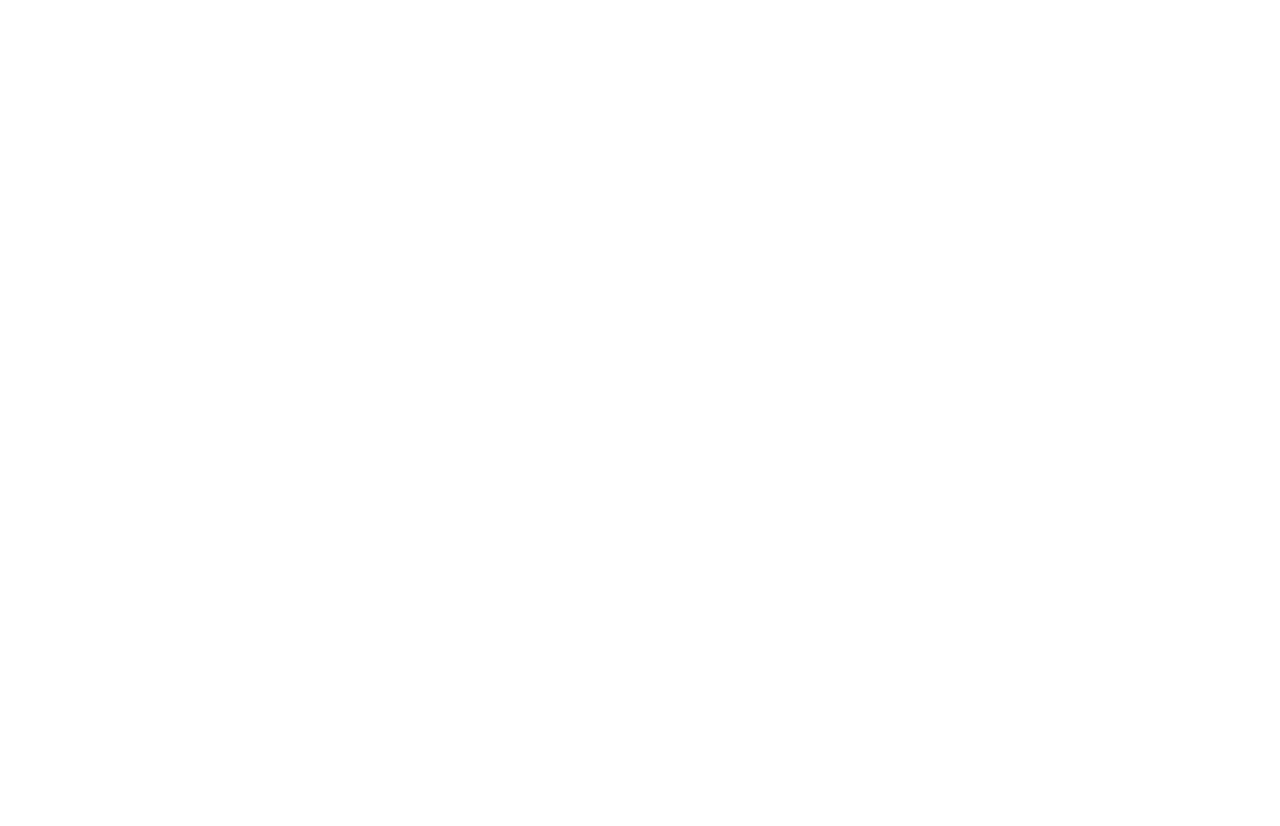
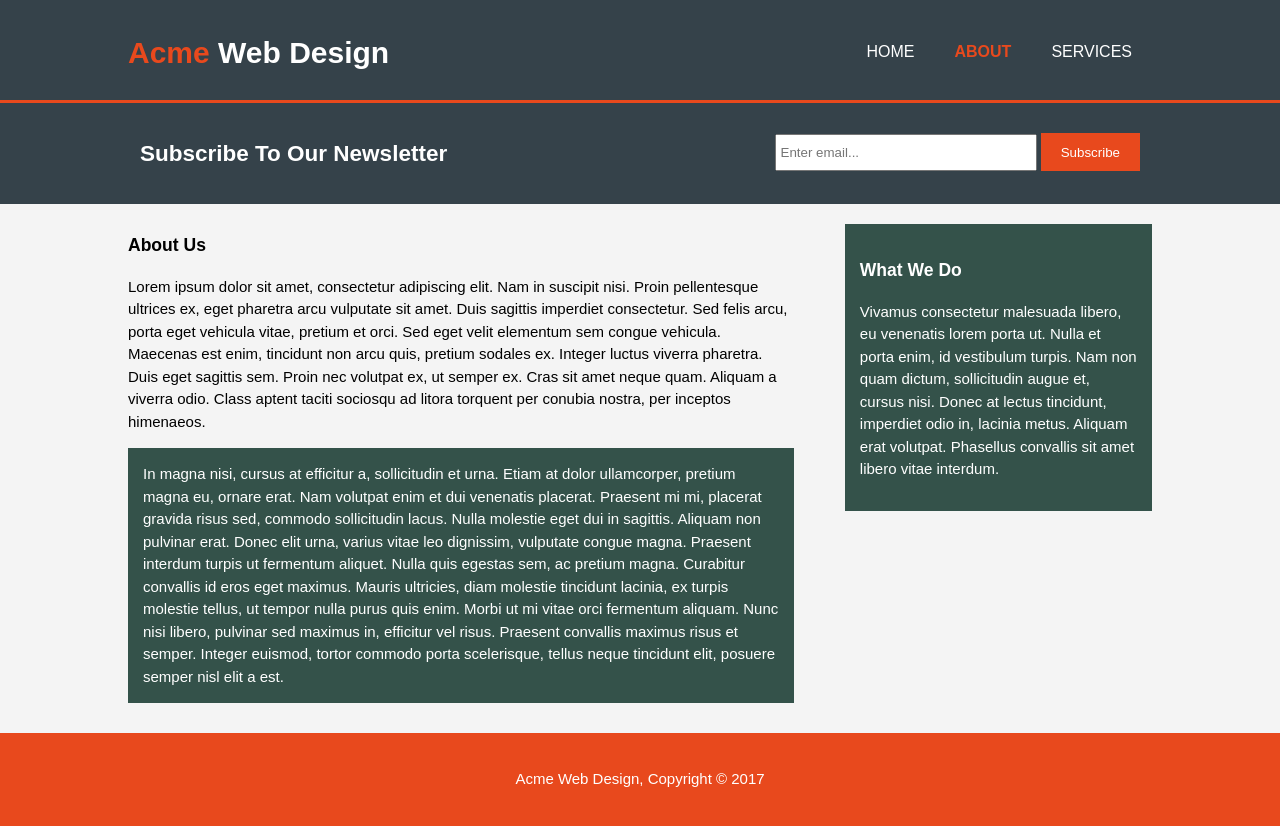
Before and after one commit to ka3vas/Web-Design-Page, a plain HTML site: page about.html in a window 1280 px wide. Before the commit the page ends 800 px from the top, so only its background shows below. Drawn offline with Linux system fonts and the light colour scheme.

Commit message:
Added About page and some CSS for it

```diff
--- a/about.html
+++ b/about.html
@@ -0,0 +1,61 @@
+<!DOCTYPE html>
+<html lang="en">
+<head>
+  <meta charset="UTF-8">
+  <meta name="viewport" content="width=device-width, initial-scale=1.0">
+  <meta name="description" content="Affordable and professional web design">
+  <meta name="keywords" content="web, design, affordable web design, professional web design">
+  <meta name="author" content="Bastian Krat">
+  <meta http-equiv="X-UA-Compatible" content="ie=edge">
+  <title>Acme Web Design | About</title>
+  <link rel="stylesheet" href="./css/style.css">
+</head>
+<body>
+  <header>
+    <div class="container">
+      <div id="branding">
+        <h1><span class="highlight">Acme</span> Web Design</h1>
+      </div>
+      <nav>
+        <ul>
+          <li><a href="index.html">Home</a></li>
+          <li class="current"><a href="about.html">About</a></li>
+          <li><a href="services.html">Services</a></li>
+        </ul>
+      </nav>
+    </div>
+  </header>
+
+  <section id="newsletter">
+    <div class="container">
+      <h1>Subscribe To Our Newsletter</h1>
+      <form>
+        <input type="email" placeholder="Enter email...">
+        <button type="submit" class="button_1">Subscribe</button>
+      </form>
+    </div>
+  </section>
+
+  <section id="main">
+    <div class="container">
+      <article id="main-col">
+        <h1 class="page-title">About Us</h1>
+        <p>Lorem ipsum dolor sit amet, consectetur adipiscing elit. Nam in suscipit nisi. Proin pellentesque ultrices ex, eget pharetra arcu vulputate sit amet. Duis sagittis imperdiet consectetur. Sed felis arcu, porta eget vehicula vitae, pretium et orci. Sed eget velit elementum sem congue vehicula. Maecenas est enim, tincidunt non arcu quis, pretium sodales ex. Integer luctus viverra pharetra. Duis eget sagittis sem. Proin nec volutpat ex, ut semper ex. Cras sit amet neque quam. Aliquam a viverra odio. Class aptent taciti sociosqu ad litora torquent per conubia nostra, per inceptos himenaeos.</p>
+
+        <p class="dark">In magna nisi, cursus at efficitur a, sollicitudin et urna. Etiam at dolor ullamcorper, pretium magna eu, ornare erat. Nam volutpat enim et dui venenatis placerat. Praesent mi mi, placerat gravida risus sed, commodo sollicitudin lacus. Nulla molestie eget dui in sagittis. Aliquam non pulvinar erat. Donec elit urna, varius vitae leo dignissim, vulputate congue magna. Praesent interdum turpis ut fermentum aliquet. Nulla quis egestas sem, ac pretium magna. Curabitur convallis id eros eget maximus. Mauris ultricies, diam molestie tincidunt lacinia, ex turpis molestie tellus, ut tempor nulla purus quis enim. Morbi ut mi vitae orci fermentum aliquam. Nunc nisi libero, pulvinar sed maximus in, efficitur vel risus. Praesent convallis maximus risus et semper. Integer euismod, tortor commodo porta scelerisque, tellus neque tincidunt elit, posuere semper nisl elit a est.</p>
+      </article>
+
+      <aside class="sidebar">
+        <div class="dark">
+          <h3>What We Do</h3>
+          <p>Vivamus consectetur malesuada libero, eu venenatis lorem porta ut. Nulla et porta enim, id vestibulum turpis. Nam non quam dictum, sollicitudin augue et, cursus nisi. Donec at lectus tincidunt, imperdiet odio in, lacinia metus. Aliquam erat volutpat. Phasellus convallis sit amet libero vitae interdum.</p>
+        </div>
+      </aside>
+    </div>
+  </section>
+
+  <footer>
+    <p>Acme Web Design, Copyright &copy; 2017</p>
+  </footer>
+</body>
+</html>
--- a/css/style.css
+++ b/css/style.css
@@ -29,6 +29,13 @@ ul {
   color: #fff;
 }
 
+.dark {
+  padding: 15px;
+  background: #34524a;
+  color: #fff;
+  margin-top: 10px;
+  margin-bottom: 10px;
+}
 /* Header */
 header {
   background: #35424a;
@@ -128,6 +135,19 @@ header a:hover {
 #boxes .box img {
   width: 90px;
 }
+/* About: Main-Col*/
+article#main-col {
+  float: left;
+  width: 65%;
+  margin-top: 10px;
+}
+
+/* About: Sidebar*/
+aside.sidebar {
+  float: right;
+  width: 30%;
+  margin-top: 10px;
+}
 
 /* Footer */
 footer {
```
